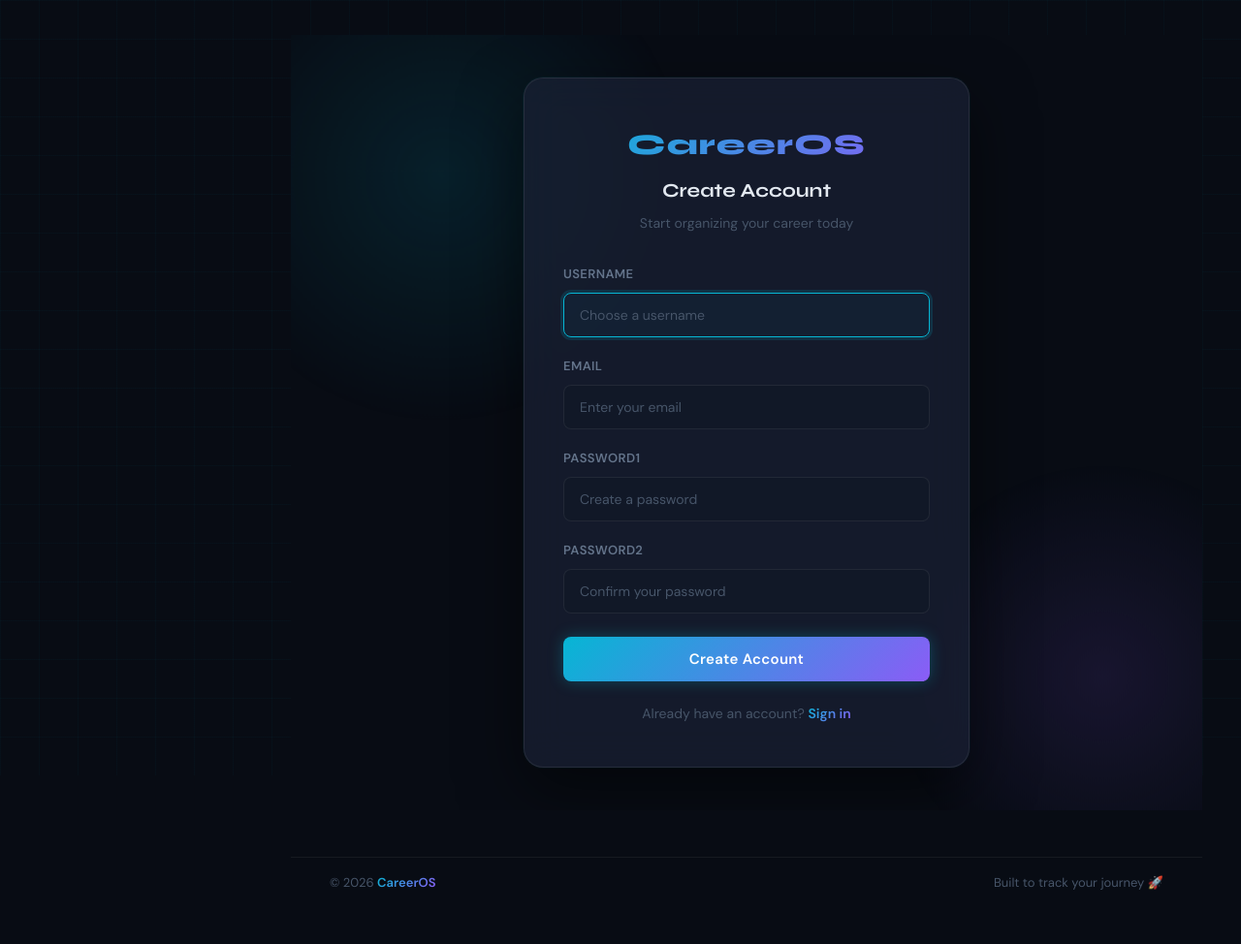
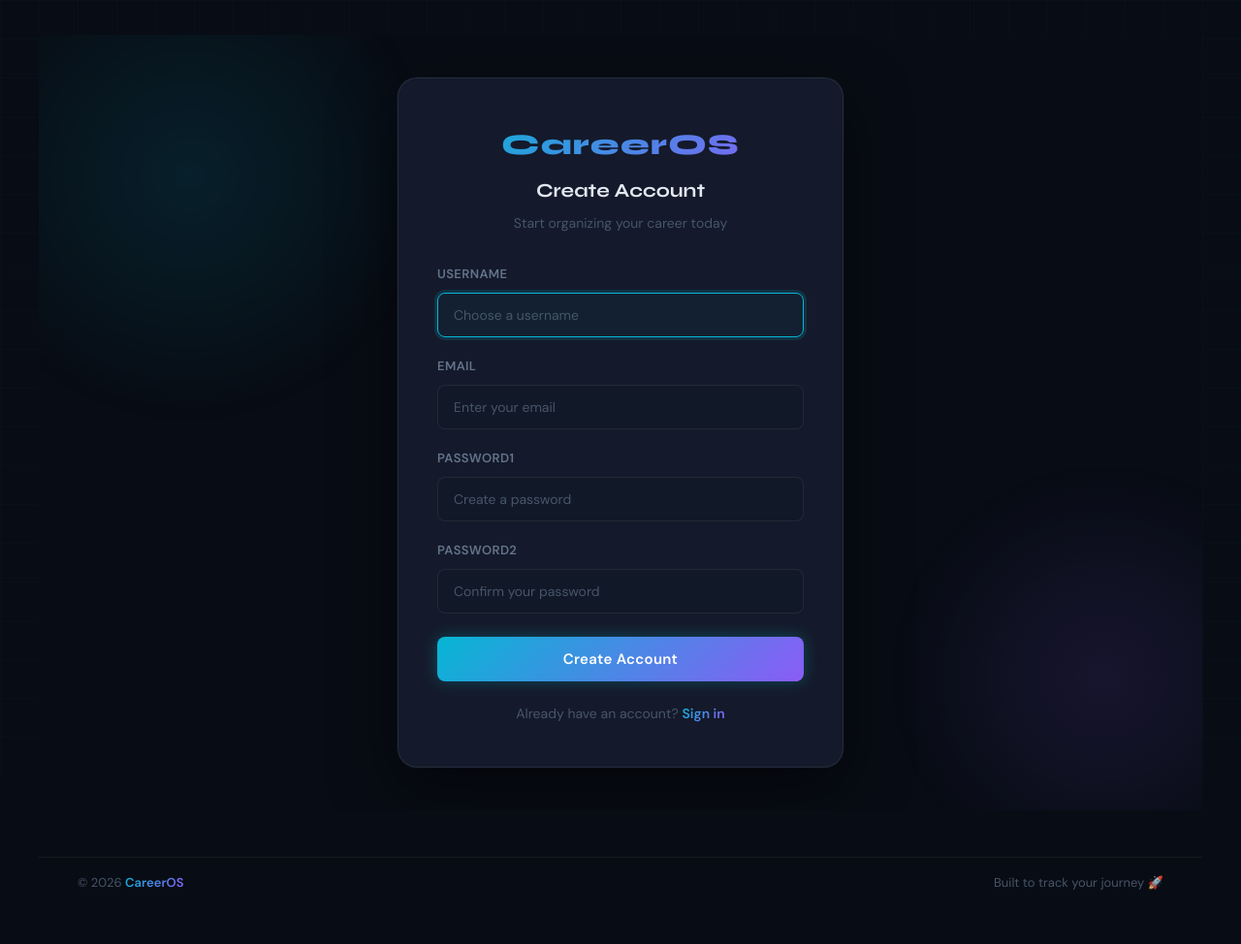
Before and after one commit to suru2312/CareerOS, a Django app: page /accounts/register/ in a window 1280 px wide. Shown: the whole page at 97% size. Run offline with Django 5.2, Linux system fonts and the light colour scheme.

Commit message:
Fixed the layout of the register and login page

```diff
--- a/static/css/layout.css
+++ b/static/css/layout.css
@@ -8,6 +8,11 @@
     background: var(--bg-base);
     margin-left: 260px;
     min-height: 100vh;
+}
+
+/* No sidebar on auth pages */
+.no-sidebar .main-content {
+    margin-left: 0;
 }
 
 /* Subtle grid texture on background */
--- a/templates/base.html
+++ b/templates/base.html
@@ -19,7 +19,7 @@
 </head>
 <body>
 
-<div class="app-layout">
+<div class="app-layout {% if not user.is_authenticated %}no-sidebar{% endif %}">
 
     {% if user.is_authenticated %}
         {% include 'includes/sidebar.html' %}
@@ -37,7 +37,6 @@
 
 </div>
 
-<!-- Mobile sidebar overlay -->
 <div class="sidebar-overlay" id="sidebarOverlay"></div>
 
 <script src="{% static 'js/main.js' %}"></script>
```
